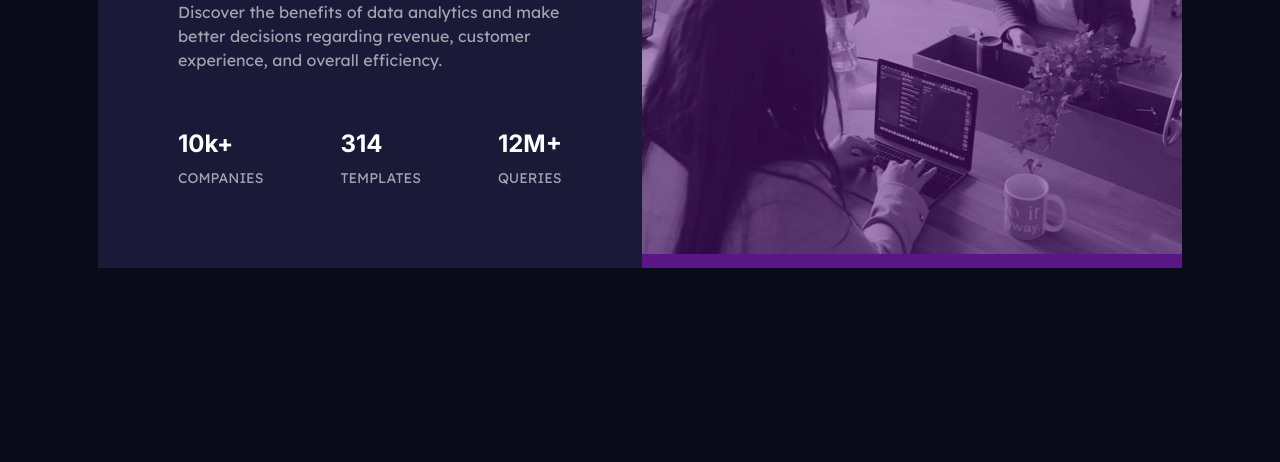
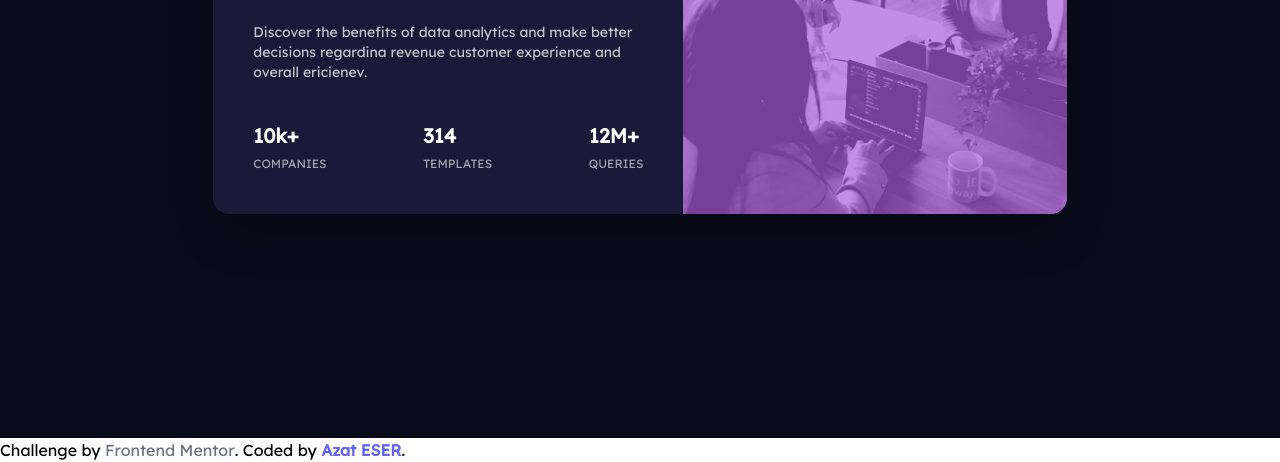
Before and after one commit to sametaluclu/FrontendMentor---Chalange, a website: page src/stats-preview/index.html in a window 1280 px wide. Shown: the part 362-824 px from the top of the page. Before the commit the page ends 800 px from the top, so only its background shows below. Drawn offline with Linux system fonts and the light colour scheme.

Commit message:
new project

```diff
--- a/src/stats-preview/index.html
+++ b/src/stats-preview/index.html
@@ -4,59 +4,49 @@
     <meta charset="UTF-8">
     <meta name="viewport" content="width=device-width, initial-scale=1.0">
     <link href="../../dist/output.css" rel="stylesheet">
-    <link href="https://fonts.googleapis.com/css2?family=Inter:wght@400;700&family=Lexend+Deca&display=swap" rel="stylesheet">
-
+    <link href="https://fonts.googleapis.com/css2?family=Inter:wght@200;300;400;500;600;700&family=Lexend+Deca&display=swap" rel="stylesheet">
     <style>
-      body{
+        body {
             font-family: 'Lexend Deca', sans-serif;
-        font-weight: 400;
-    }
-    .font-inter{
-      font-family: 'Inter', sans-serif;
-      font-weight: 400,700;
         }
     </style>
+
 </head>
-  <body class="bg-vry-dark-main-blue flex items-center h-screen justify-center">
-    <div class="bg-desaturated-blue flex ">
-      <div class="p-20 w-[34rem]">
-        <div class="text-white text-3xl font-inter font-semibold">
-          Get <span class="text-soft-violet">insights</span> that help your business grow.
+
+<!-- Make Mobile Version !! -->
+
+<body>
+    <div class="flex flex-col py-52 h-screen items-center justify-center bg-[#090B1A]">
+        <div class="w-8/12 shadow-2xl rounded-2xl bg-[#1B1938] flex flex-col md:flex-row items-center">
+            <div class="flex md:hidden h-full w-full object-cover bg-[#AA5CDB]/20">
+                <img class="object-cover opacity-30 contrast-150" src="./img/image-header-desktop.jpg" alt="">
             </div>
-        <div class="text-transp-white-2 mt-10 font-light">
-          Discover the benefits of data analytics and make better decisions regarding revenue, customer experience, and overall efficiency.
-        </div>
-        <div class="mt-14 flex justify-between">
+            <div class="flex flex-col p-10 text-white">
+                <div class="font-bold text-4xl font-inter">Get <span class="text-[#AA5CDB]">insights</span> that help your business grow.</div>
+                <p class="mt-10 text-white opacity-75 text-sm font-light font-lexend">Discover the benefits of data analytics and make better decisions regardina revenue customer experience and overall ericienev.</p>
+                <div class="flex flex-grow mt-10 justify-between">
                     <div>
-            <div class=" font-inter text-white text-2xl font-semibold">
-              10k+
-            </div>
-            <div class="mt-2 text-transp-white-2 text-sm font-extralight">
-              COMPANIES
-            </div>
+                        <div class="font-bold text-xl font-inter">10k+</div>
+                        <span class="opacity-60 text-xs">COMPANIES</span>
                     </div>
                     <div>
-            <div class=" font-inter text-white text-2xl font-semibold">
-              314
-            </div>
-            <div class="mt-2 text-transp-white-2 text-sm font-extralight">
-              TEMPLATES
-            </div>
+                        <div class="font-bold text-xl font-inter">314</div>
+                        <span class="opacity-60 text-xs">TEMPLATES</span>
                     </div>
                     <div>
-            <div class=" font-inter text-white text-2xl font-semibold">
-              12M+
-            </div>
-            <div class="mt-2 text-transp-white-2 text-sm font-extralight">
-              QUERIES
+                        <div class="font-bold text-xl font-inter">12M+</div>
+                        <span class="opacity-60 text-xs">QUERIES</span>
                     </div>
                 </div>
             </div>
+            <div class="hidden md:flex h-full w-full object-cover bg-[#AA5CDB] rounded-r-2xl">
+                <img class="object-cover opacity-30 contrast-150 rounded-r-2xl" src="./img/image-header-desktop.jpg" alt="">
             </div>
-      <div class=" object-cover bg-[#5a1685]">
-        <img class=" object-cover opacity-50 contrast-100" src="./img/image-header-desktop.jpg" alt="">
         </div>
     </div>
 
+    <div class="attribution">Challenge by <a class="text-gray-500 font-medium" href="https://www.frontendmentor.io?ref=challenge" target="_blank">Frontend Mentor</a>. Coded by <a class="text-indigo-500 font-bold" href="https://github.com/azateser">Azat ESER</a>.</div>
+
 </body>
+
 </html>
```
Also changed, not shown: dist/output.css. Lines whose indentation alone changed are shown as unchanged.
